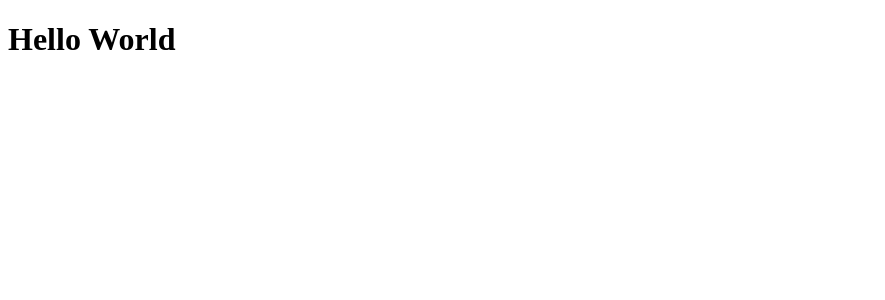
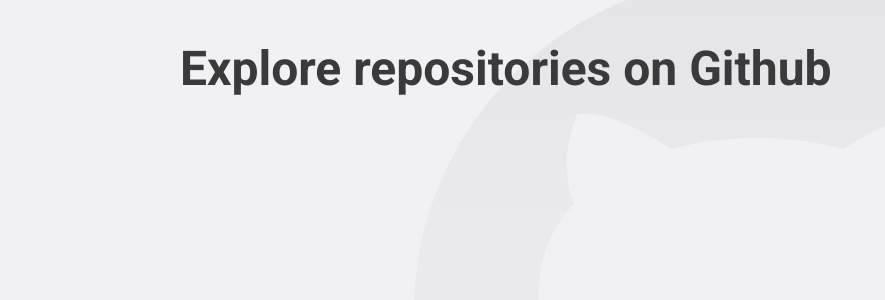
Before and after one commit to Theobhg/git-explorer, a React (Create React App) app: page / in a window 1280 px wide. Shown: the top 300 px of the page, without its empty margins (0-885 px from the left). Built offline with nearby package versions, Linux system fonts and the light colour scheme.

Commit message:
styles: Dashboard/Repository | assets: background

```diff
--- a/public/index.html
+++ b/public/index.html
@@ -6,6 +6,8 @@
     <meta name="theme-color" content="#3a3a3a" />
 
     <title>GitHub Explorer</title>
+
+    <link href="https://fonts.googleapis.com/css2?family=Roboto:wght@400;700&display=swap" rel="stylesheet">
   </head>
   <body>
     <noscript>You need to enable JavaScript to run this app.</noscript>
--- a/src/App.tsx
+++ b/src/App.tsx
@@ -1,7 +1,16 @@
 import React from 'react';
+import { BrowserRouter } from 'react-router-dom';
 
-function App() {
-  return <h1>Hello World</h1>;
-}
+import GlobalStyle from './styles/global';
+import Routes from './routes';
+
+const App: React.FC = () => (
+  <>
+    <BrowserRouter>
+      <Routes />
+    </BrowserRouter>
+    <GlobalStyle />
+  </>
+);
 
 export default App;
--- /dev/null
+++ b/src/pages/Dashboard/styles.ts
@@ -0,0 +1,6 @@
+import styled from 'styled-components';
+
+export const Title = styled.h1`
+  font-size: 48px;
+  color: #3a3a3a;
+`;
--- /dev/null
+++ b/src/routes/index.tsx
@@ -0,0 +1,14 @@
+import React from 'react';
+import { Switch, Route } from 'react-router-dom';
+
+import Dashboard from '../pages/Dashboard';
+import Repository from '../pages/Repository';
+
+const Routes: React.FC = () => (
+  <Switch>
+    <Route path="/" exact component={Dashboard} />
+    <Route path="/repository" component={Repository} />
+  </Switch>
+);
+
+export default Routes;
```
Also changed, not shown: src/assets/background-git-image.svg (added), 1 other file (tests, documents, lock files or other folders).
